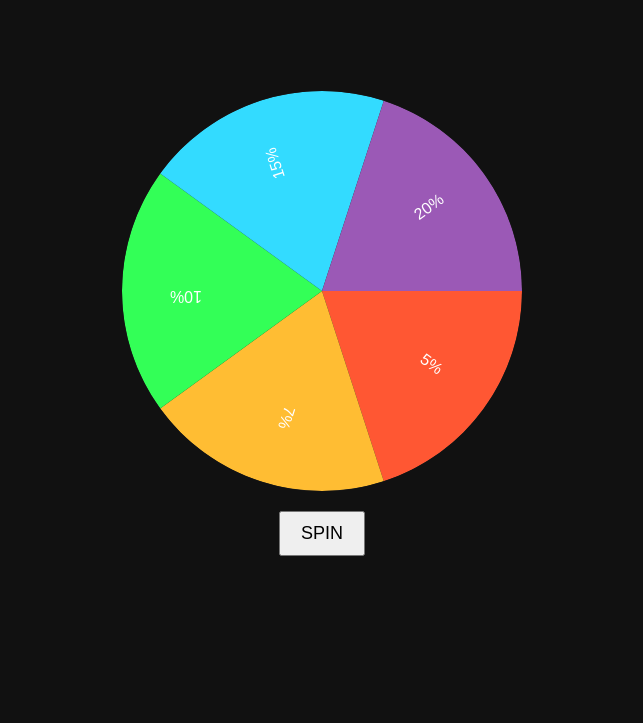
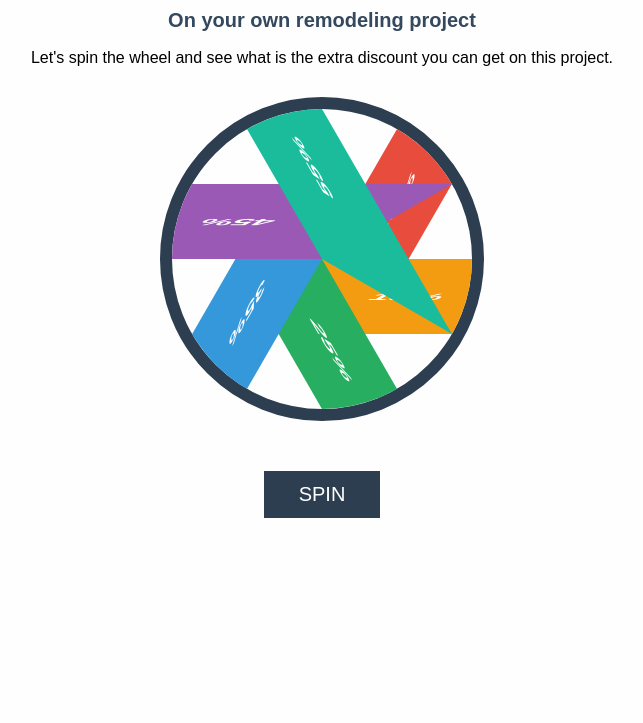
Before and after one commit to x92g4h9ww8-svg/Spin-wheel, a plain HTML site: page index.html in a window 1280 px wide. Shown: the part 77-800 px from the top of the page, without its empty margins (318-961 px from the left). Drawn offline with Linux system fonts and the light colour scheme.

Commit message:
Add files via upload

```diff
--- a/index.html
+++ b/index.html
@@ -3,82 +3,60 @@
 <html lang="en">
 <head>
   <meta charset="UTF-8" />
-  <meta name="viewport" content="width=device-width, initial-scale=1.0"/>
-  <title>Spin the Wheel</title>
+  <title>Congratulations!</title>
   <style>
-    body { display: flex; justify-content: center; align-items: center; height: 100vh; background: #111; margin: 0; flex-direction: column; color: white; font-family: Arial; }
-    canvas { background: #222; border-radius: 50%; }
-    button { margin-top: 20px; padding: 10px 20px; font-size: 18px; cursor: pointer; }
+    body { text-align: center; font-family: Arial, sans-serif; background: #fefefe; }
+    h1 { margin-top: 20px; font-size: 36px; color: #2c3e50; }
+    h2 { margin-top: 10px; font-size: 20px; color: #34495e; }
+    #wheel { margin: 30px auto; width: 300px; height: 300px; border-radius: 50%;
+             border: 12px solid #2c3e50; position: relative; overflow: hidden; }
+    .segment {
+        width: 50%; height: 50%; position: absolute; top: 50%; left: 50%;
+        transform-origin: 0% 0%; display: flex; justify-content: center;
+        align-items: center; font-weight: bold; font-size: 18px; color: #fff;
+    }
+    .s1 { transform: rotate(0deg) skewY(-60deg); background: #e74c3c; }
+    .s2 { transform: rotate(60deg) skewY(-60deg); background: #f39c12; }
+    .s3 { transform: rotate(120deg) skewY(-60deg); background: #27ae60; }
+    .s4 { transform: rotate(180deg) skewY(-60deg); background: #3498db; }
+    .s5 { transform: rotate(240deg) skewY(-60deg); background: #9b59b6; }
+    .s6 { transform: rotate(300deg) skewY(-60deg); background: #1abc9c; }
+    #spin-btn { margin-top: 20px; padding: 12px 35px; font-size: 20px; background: #2c3e50; color: #fff; border: none; cursor: pointer; }
+    #result { margin-top: 30px; font-size: 24px; color: green; }
   </style>
 </head>
 <body>
-  <canvas id="wheel" width="400" height="400"></canvas>
-  <button onclick="spin()">SPIN</button>
-  <audio id="spin-sound" src="spin.mp3" preload="auto"></audio>
-  <audio id="win-sound" src="win.mp3" preload="auto"></audio>
-
+  <h1>Congratulations!</h1>
+  <h2>On your own remodeling project</h2>
+  <p>Let's spin the wheel and see what is the extra discount you can get on this project.</p>
+  <div id="wheel">
+    <div class="segment s1">10%</div>
+    <div class="segment s2">15%</div>
+    <div class="segment s3">25%</div>
+    <div class="segment s4">35%</div>
+    <div class="segment s5">45%</div>
+    <div class="segment s6">55%</div>
+  </div>
+  <button id="spin-btn">SPIN</button>
+  <div id="result"></div>
   <script>
-    const canvas = document.getElementById('wheel');
-    const ctx = canvas.getContext('2d');
-    const segments = ['5%', '7%', '10%', '15%', '20%'];
-    const weights = [1, 1, 1, 3, 5]; // Higher weight for 15% and 20%
-    const weightedSegments = weights.flatMap((w, i) => Array(w).fill(segments[i]));
-    const colors = ['#FF5733', '#FFBD33', '#33FF57', '#33DBFF', '#9B59B6'];
-    let startAngle = 0;
-    const arc = Math.PI * 2 / segments.length;
-    let spinTimeout = null;
-    let angle = 0;
-    let spinAngle = 0;
-    let spinning = false;
-
-    function drawWheel() {
-      for (let i = 0; i < segments.length; i++) {
-        const angleSegment = startAngle + i * arc;
-        ctx.fillStyle = colors[i];
-        ctx.beginPath();
-        ctx.moveTo(200, 200);
-        ctx.arc(200, 200, 200, angleSegment, angleSegment + arc);
-        ctx.lineTo(200, 200);
-        ctx.fill();
-        ctx.save();
-        ctx.translate(200, 200);
-        ctx.rotate(angleSegment + arc / 2);
-        ctx.fillStyle = '#fff';
-        ctx.font = '16px Arial';
-        ctx.fillText(segments[i], 120, 0);
-        ctx.restore();
+    const spinButton = document.getElementById("spin-btn");
+    const resultDisplay = document.getElementById("result");
+    const outcomes = [10, 15, 25, 35, 45, 55, 55, 55, 55, 55, 55, 55, 55];
+    let hasSpun = localStorage.getItem("hasSpun");
+    if (hasSpun === "true") {
+      spinButton.disabled = true;
+      resultDisplay.textContent = "You already used your spin!";
+    }
+    spinButton.addEventListener("click", function () {
+      if (!hasSpun) {
+        const index = Math.floor(Math.random() * outcomes.length);
+        const result = outcomes[index];
+        resultDisplay.textContent = `You won an extra ${result}% OFF your project!`;
+        localStorage.setItem("hasSpun", "true");
+        spinButton.disabled = true;
       }
-    }
-
-    function rotateWheel() {
-      spinAngle *= 0.97;
-      if (spinAngle <= 0.2) {
-        clearTimeout(spinTimeout);
-        spinning = false;
-        document.getElementById('win-sound').play();
-        return;
-      }
-      angle += spinAngle;
-      angle %= 2 * Math.PI;
-      startAngle = angle;
-      drawWheel();
-      spinTimeout = setTimeout(rotateWheel, 30);
-    }
-
-    function spin() {
-      if (spinning) return;
-      const result = weightedSegments[Math.floor(Math.random() * weightedSegments.length)];
-      const index = segments.indexOf(result);
-      const offset = index * arc + arc / 2;
-      angle = (Math.PI * 10) + (2 * Math.PI - offset);
-      startAngle = 0;
-      spinAngle = 0.5;
-      document.getElementById('spin-sound').play();
-      spinning = true;
-      rotateWheel();
-    }
-
-    drawWheel();
+    });
   </script>
 </body>
 </html>
```
